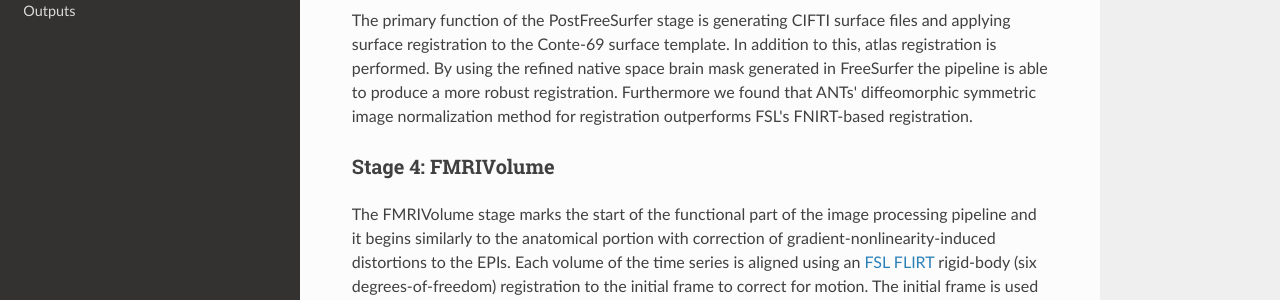
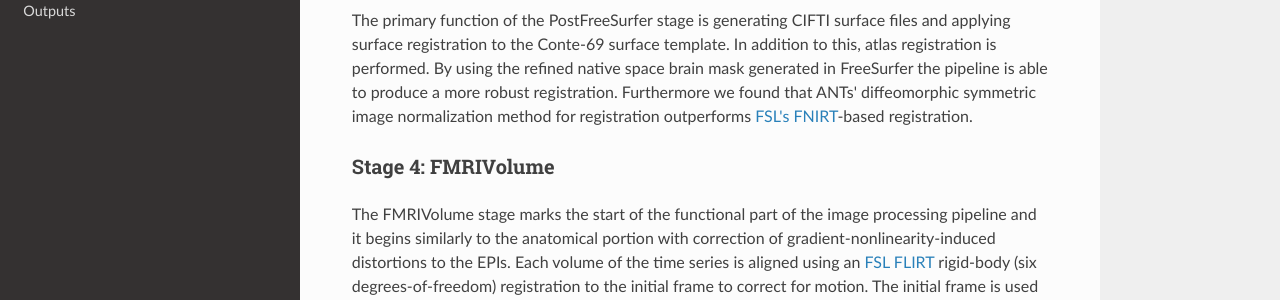
Before and after one commit to DCAN-Labs/abcd-hcp-pipeline, an MkDocs documentation site: the page built from docs/index.md, in a window 1280 px wide and 900 px high, scrolled down 1118 px. Shown: the part 247-547 px from the top of the window. Built offline with MkDocs 1.6.1, drawn with Linux system fonts in a browser that asks for light colours; nearby versions of some CDN libraries; part of the change alters nothing that is shown.

```diff
--- a/docs/index.md
+++ b/docs/index.md
@@ -29,7 +29,7 @@ The brain gets segmented into predefined structures, the white and pial cortical
 
 ### Stage 3: PostFreeSurfer
 
-The primary function of the PostFreeSurfer stage is generating CIFTI surface files and applying surface registration to the Conte-69 surface template.  In addition to this, atlas registration is performed.  By using the refined native space brain mask generated in FreeSurfer the pipeline is able to produce a more robust registration.  Furthermore we found that ANTs' diffeomorphic symmetric image normalization method for registration outperforms FSL's FNIRT-based registration.
+The primary function of the PostFreeSurfer stage is generating CIFTI surface files and applying surface registration to the Conte-69 surface template.  In addition to this, atlas registration is performed.  By using the refined native space brain mask generated in FreeSurfer the pipeline is able to produce a more robust registration.  Furthermore we found that ANTs' diffeomorphic symmetric image normalization method for registration outperforms [FSL's FNIRT](https://fsl.fmrib.ox.ac.uk/fsl/docs/#/)-based registration.
 
 ### Stage 4: FMRIVolume
 
```
